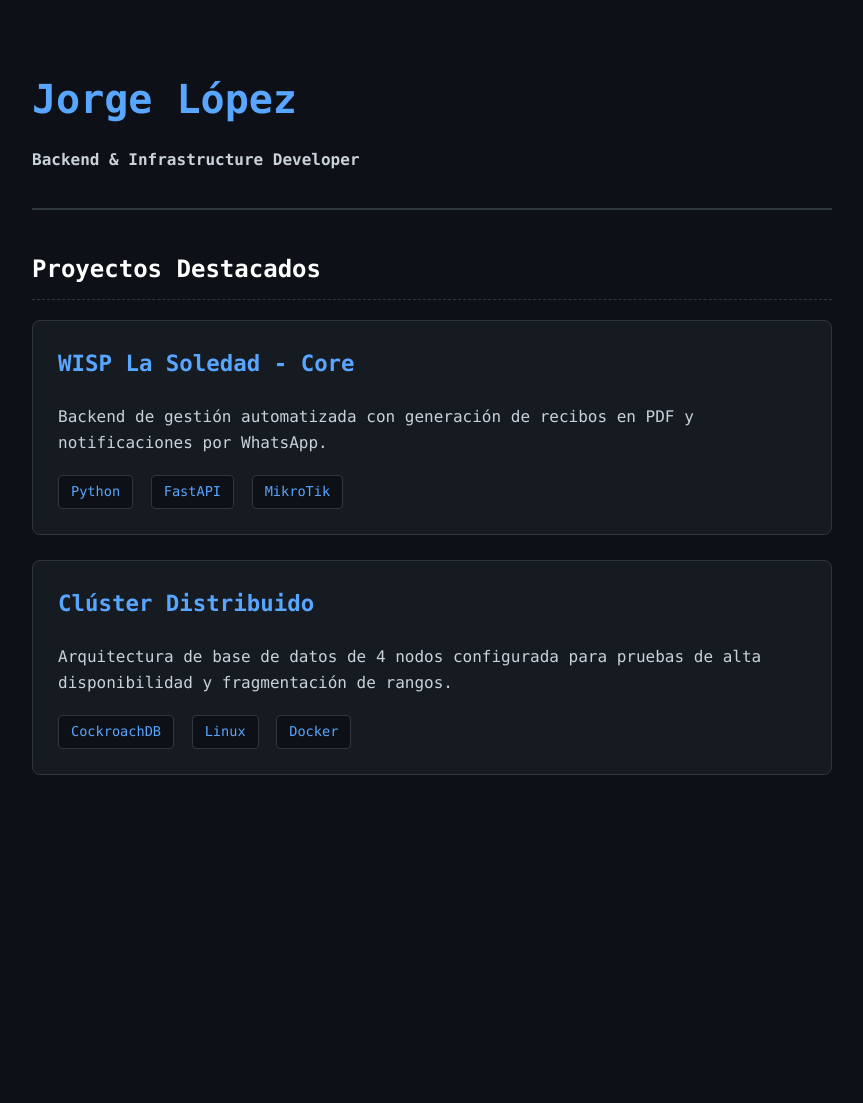
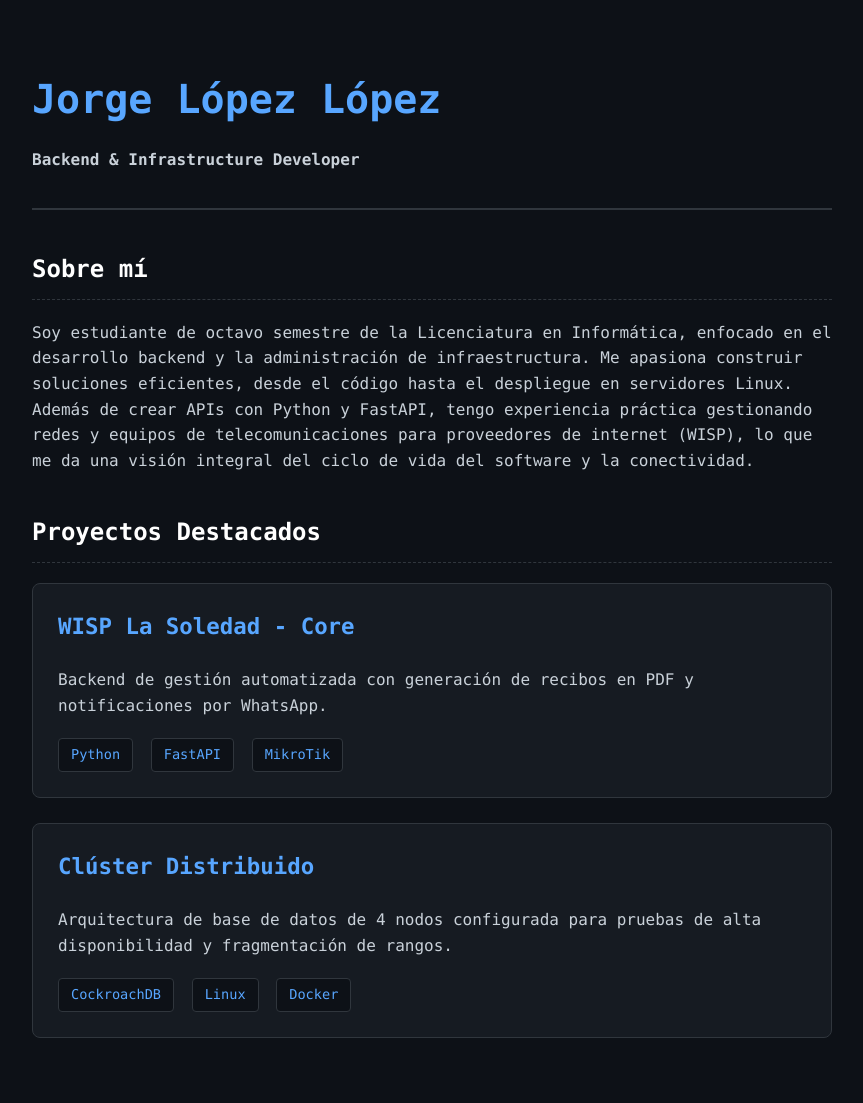
Before and after one commit to JLopezore/JLopezore-portfolio, a FastAPI app: page / in a window 1280 px wide. Shown: the whole page, without its empty margins (208-1071 px from the left). Before the commit the page ends 775 px from the top, so only its background shows below. Run offline with FastAPI, Linux system fonts and the light colour scheme.

Commit message:
añadir apartado sobre mí

```diff
--- a/app/main.py
+++ b/app/main.py
@@ -13,8 +13,16 @@ app.mount("/static", StaticFiles(directory="app/static"), name="static")
 
 @app.get("/", response_class=HTMLResponse)
 async def home(request: Request):
-    # Datos dinámicos que enviaremos al frontend
-    # En el futuro, esto vendrá de una consulta a base de datos
+
+    biografia = (
+        "Soy estudiante de octavo semestre de la Licenciatura en Informática, enfocado en el "
+        "desarrollo backend y la administración de infraestructura. Me apasiona construir soluciones "
+        "eficientes, desde el código hasta el despliegue en servidores Linux. Además de crear APIs "
+        "con Python y FastAPI, tengo experiencia práctica gestionando redes y equipos de "
+        "telecomunicaciones para proveedores de internet (WISP), lo que me da una visión integral "
+        "del ciclo de vida del software y la conectividad."
+    )
+
     mis_proyectos = [
         {
             "nombre": "WISP La Soledad - Core",
@@ -33,8 +41,9 @@ async def home(request: Request):
         request=request,
         name="index.html",
         context={
-            "desarrollador": "Jorge López",
+            "desarrollador": "Jorge López López",
             "rol": "Backend & Infrastructure Developer",
+            "bio": biografia,
             "proyectos": mis_proyectos
         }
     )
--- a/app/templates/index.html
+++ b/app/templates/index.html
@@ -13,6 +13,10 @@
             <h1>{{ desarrollador }}</h1>
             <p><strong>{{ rol }}</strong></p>
         </header>
+        <section>
+            <h2>Sobre mí</h2>
+            <p>{{ bio }}</p>
+        </section>
 
         <section>
             <h2>Proyectos Destacados</h2>
```
